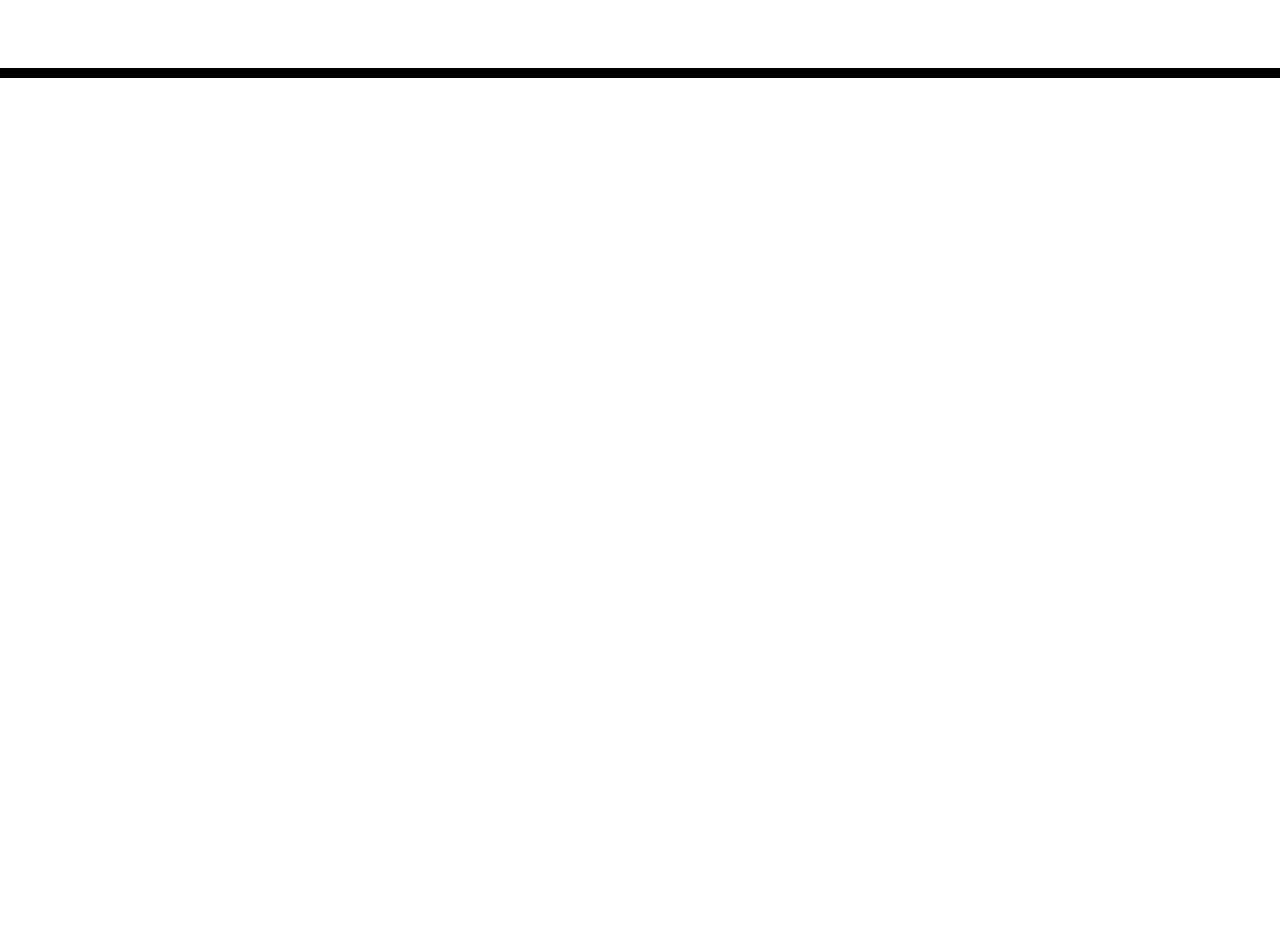
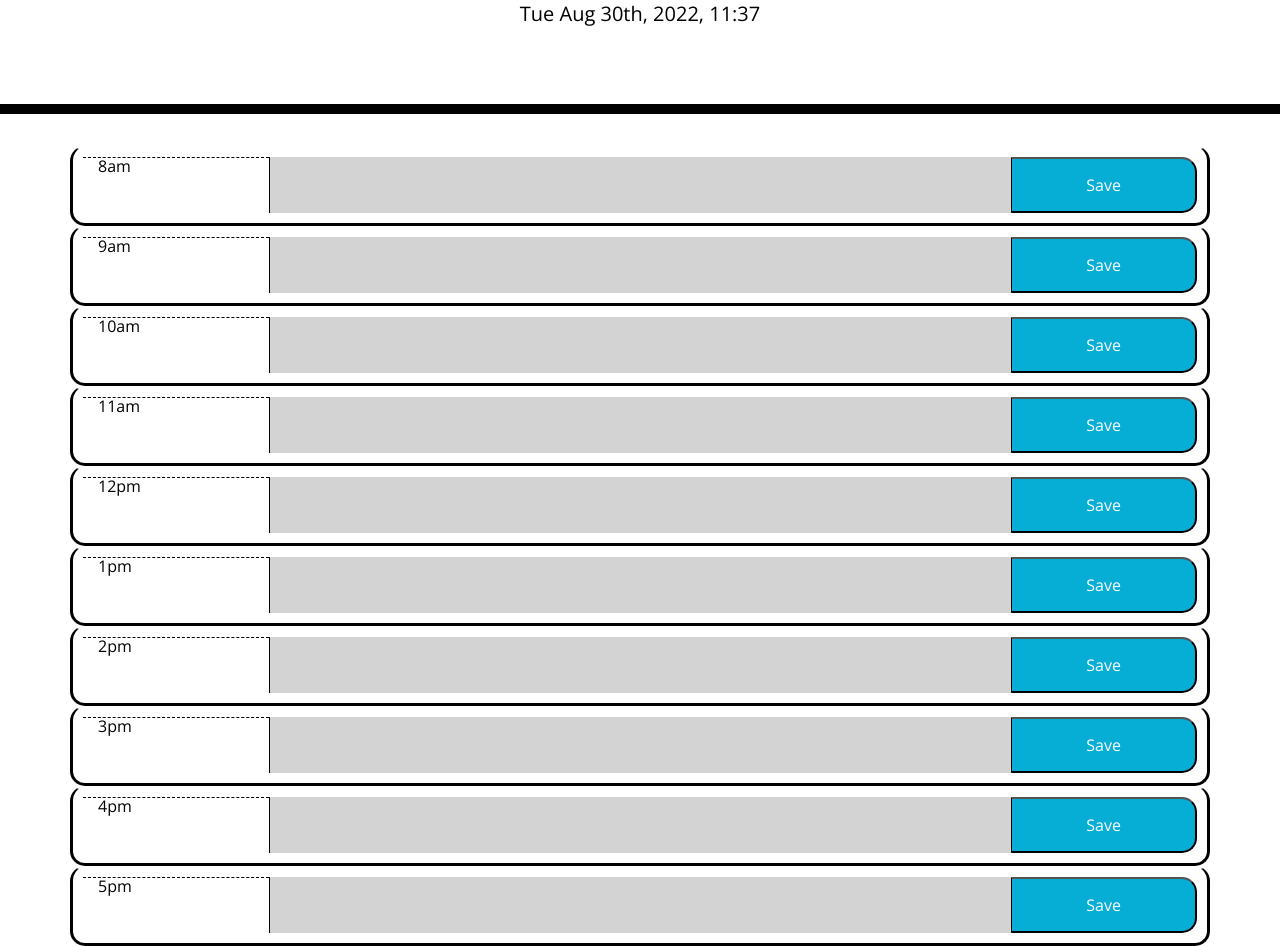
Before and after one commit to KarenAdkins84/WorkDayScheduler, a plain HTML site: page Develop/index.html in a window 1280 px wide. Shown: the part 190-1136 px from the top of the page. Before the commit the page ends 800 px from the top, so only its background shows below. Drawn offline with nearby package versions, Linux system fonts and the light colour scheme.

Commit message:
added javascript file for functionality, added elements to the starter HTML

```diff
--- a/Develop/index.html
+++ b/Develop/index.html
@@ -30,9 +30,60 @@
     </header>
     <div class="container">
       <!-- Timeblocks go here -->
+      <div class="time-block row">
+        <p class="col-2 hour">8am</p>
+        <textarea class="col-8 description" id="8"></textarea>
+        <button class="col-2 saveBtn">Save</button>
+      </div>
+      <div class="time-block row">
+        <p class="col-2 hour">9am</p>
+        <textarea class="col-8 description" id="9"></textarea>
+        <button class="col-2 saveBtn">Save</button>
+      </div>
+      <div class="time-block row">
+        <p class="col-2 hour">10am</p>
+        <textarea class="col-8 description" id="10"></textarea>
+        <button class="col-2 saveBtn">Save</button>
+      </div>
+      <div class="time-block row">
+        <p class="col-2 hour">11am</p>
+        <textarea class="col-8 description" id="11"></textarea>
+        <button class="col-2 saveBtn">Save</button>
+      </div>
+      <div class="time-block row">
+        <p class="col-2 hour">12pm</p>
+        <textarea class="col-8 description" id="12"></textarea>
+        <button class="col-2 saveBtn">Save</button>
+      </div>
+      <div class="time-block row">
+        <p class="col-2 hour">1pm</p>
+        <textarea class="col-8 description" id="13"></textarea>
+        <button class="col-2 saveBtn">Save</button>
+      </div>
+      <div class="time-block row">
+        <p class="col-2 hour">2pm</p>
+        <textarea class="col-8 description" id="14"></textarea>
+        <button class="col-2 saveBtn">Save</button>
+      </div>
+      <div class="time-block row">
+        <p class="col-2 hour">3pm</p>
+        <textarea class="col-8 description" id="15"></textarea>
+        <button class="col-2 saveBtn">Save</button>
+      </div>
+      <div class="time-block row">
+        <p class="col-2 hour">4pm</p>
+        <textarea class="col-8 description" id="16"></textarea>
+        <button class="col-2 saveBtn">Save</button>
+      </div>
+      <div class="time-block row">
+        <p class="col-2 hour">5pm</p>
+        <textarea class="col-8 description" id="17"></textarea>
+        <button class="col-2 saveBtn">Save</button>
+      </div>
     </div>
-
+    <!--Moved script tags to bottom of body-->
     <script src="https://code.jquery.com/jquery-3.4.1.min.js"></script>
     <script src="https://cdnjs.cloudflare.com/ajax/libs/moment.js/2.24.0/moment.min.js"></script>
+    <script src="./script.js"></script>
   </body>
 </html>
--- /dev/null
+++ b/Develop/script.js
@@ -0,0 +1,17 @@
+var currentDay = moment().format("ddd MMM Do, YYYY, hh:mm");
+$('#currentDay').text(currentDay);//sets current day at top of calendar//
+
+var currentHour = moment().hour();
+ console.log(currentHour) //sets current hour//
+//jquery loop thru all textareas//
+$('.description').each(function(){
+    var timeBlock = parseInt($(this).attr('id'))
+    console.log(timeBlock)
+    if (timeBlock < currentHour){
+        $(this).addClass('past')
+    } else if (timeBlock === currentHour) {
+        $(this).addClass('present')
+    } else {
+        $(this).addClass('future')
+    }
+})
--- a/Develop/style.css
+++ b/Develop/style.css
@@ -20,14 +20,25 @@ textarea{
   border-radius: 0;
   border-bottom: 10px solid black;
 }
+/*Styled current day display*/
+#currentDay {
+  text-align: center;
+  background-color: transparent;
+  color: black;
+  border-radius: 0;
+}
 
 .description{
   white-space: pre-wrap;
 }
 
 .time-block{
-  text-align: center;
+  border: black solid 3px;
+  text-align: left;
   border-radius: 15px;
+  height: 50px;
+  padding: 10px;
+
 }
 
 .row {
```
Also changed, not shown: 1 other file.
